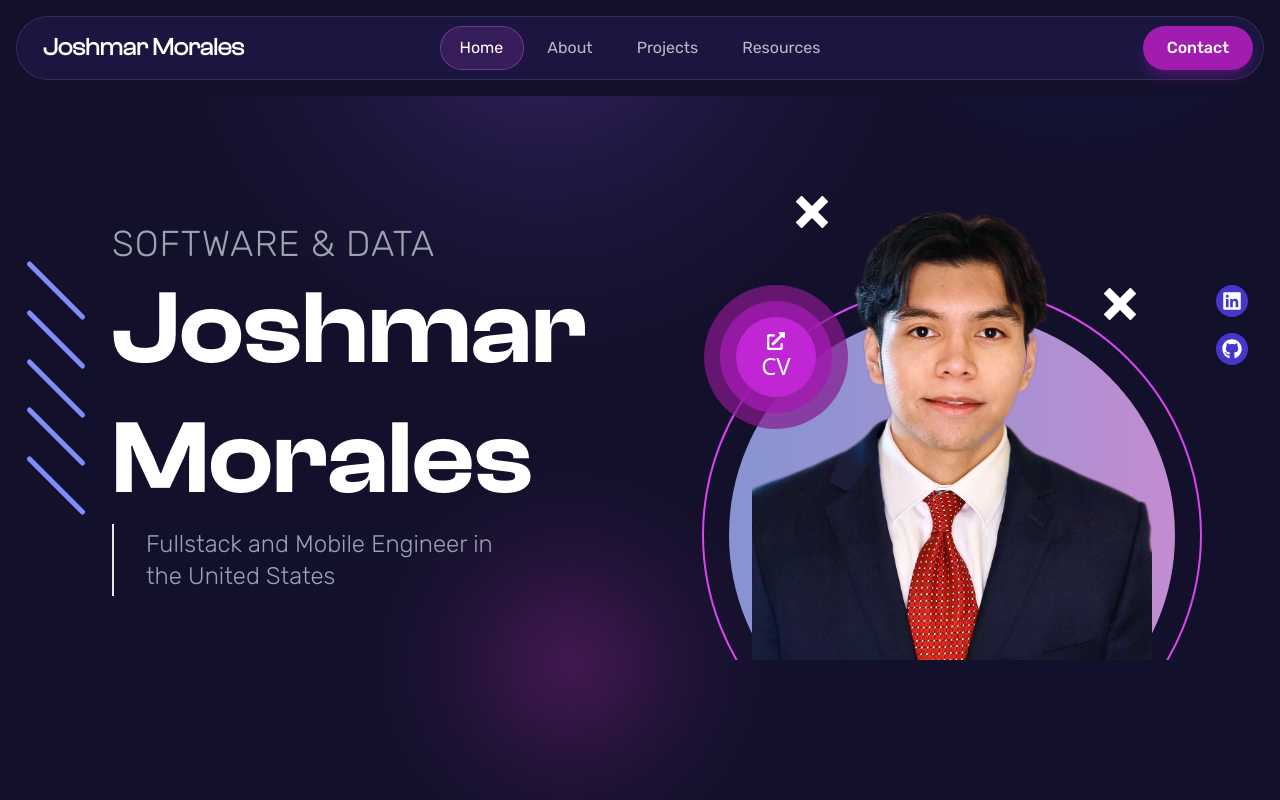
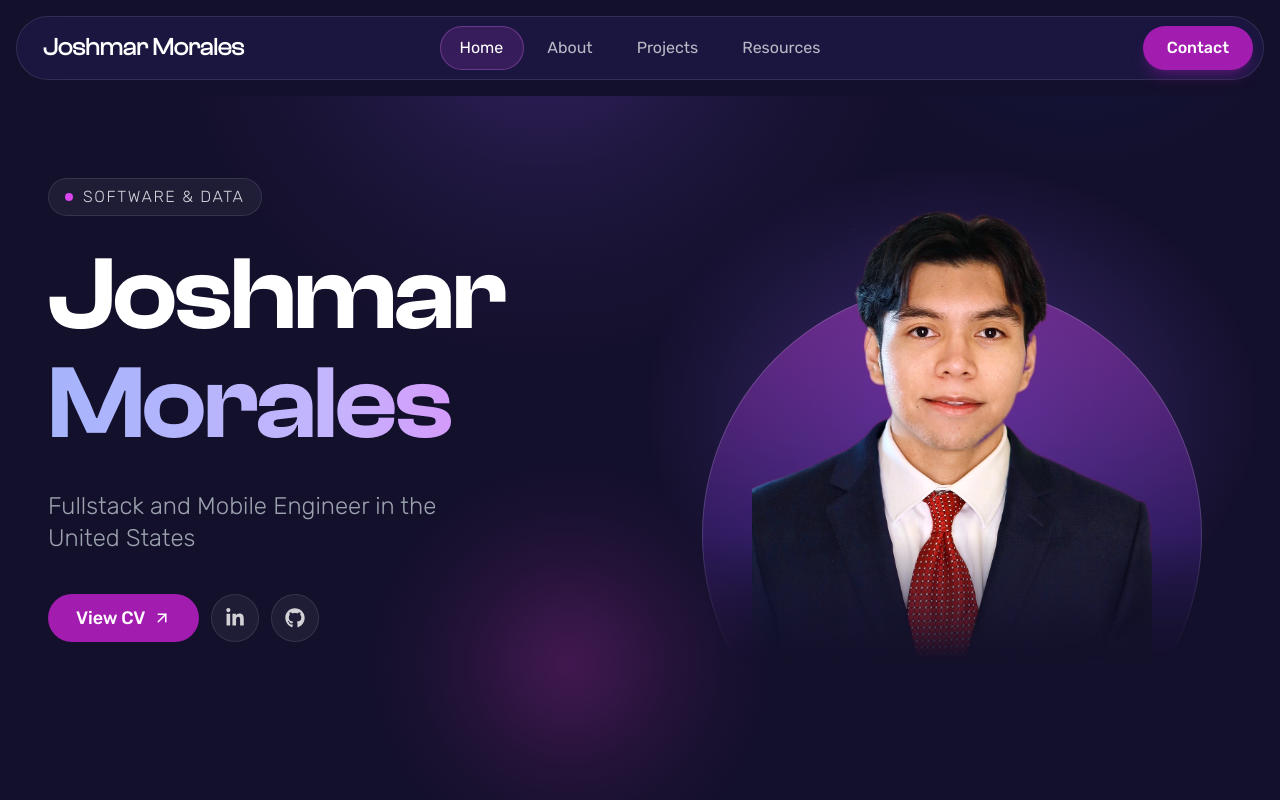
Before and after one commit to kahalagan00/cv-25, a Next.js app: page / in a window 1280 px wide. Shown: the top 800 px of the page. Built offline with nearby package versions, Linux system fonts and the light colour scheme; a web font is replaced by a local one.

Commit message:
Redesigned the home hero with a glass eyebrow pill, a stacked gradient name, a single CV and social action row, and a glowing portrait backdrop that fades into the page, removing the floating buttons and decorative dashes and crosses

```diff
--- a/src/app/_components/home/ProfileSection.tsx
+++ b/src/app/_components/home/ProfileSection.tsx
@@ -1,71 +1,85 @@
 "use client";
 import { Rubik } from "next/font/google";
 import Image from "next/image";
-import { FaExternalLinkAlt, FaGithub, FaLinkedin } from "react-icons/fa";
-import { ImCross } from "react-icons/im";
+import { FaGithub, FaLinkedinIn } from "react-icons/fa";
+import { LuArrowUpRight } from "react-icons/lu";
 import { DOCUMENT_PATHS, SOCIAL_LINKS } from "../../_utils/constants";
 
-const rubikRegular = Rubik({ weight: "300", subsets: ["latin"] });
+const rubik = Rubik({ subsets: ["latin"] });
+
+const FOCUS_RING =
+  "focus-visible:outline focus-visible:outline-2 focus-visible:outline-offset-2 focus-visible:outline-fuchsia-400";
+
+const SOCIAL_BUTTON = `${FOCUS_RING} flex h-12 w-12 items-center justify-center rounded-full border border-white/10 bg-white/5 text-xl text-white/80 transition-colors hover:bg-white/10 hover:text-white`;
 
 const ProfileSection: React.FC = () => {
   return (
     <>
-      <div className="relative z-10 w-full pl-16 pr-4 pt-16 sm:pl-24 lg:w-1/2">
-        <h2
-          className={`${rubikRegular.className} text-xl uppercase tracking-wide text-gray-400 sm:text-3xl xl:text-4xl`}
+      <div className="relative z-10 flex w-full flex-col justify-center px-4 pt-16 sm:px-8 lg:w-1/2 lg:pt-0">
+        <p
+          className={`${rubik.className} mb-6 flex w-fit items-center gap-x-2.5 rounded-full border border-white/10 bg-white/5 px-4 py-1.5 text-sm font-light uppercase tracking-widest text-gray-300 sm:text-base`}
         >
+          <span aria-hidden className="h-2 w-2 rounded-full bg-fuchsia-500" />
           Software & Data
-        </h2>
-        <h1 className="break-words font-clashsemibold text-[2.5rem] leading-tight text-white sm:text-[6rem] lg:text-[5rem] xl:text-[6.5rem] 2xl:text-[8rem]">
-          Joshmar Morales
+        </p>
+        <h1 className="break-words font-clashsemibold text-[3.5rem] leading-[1.05] tracking-tight text-white sm:text-[6rem] lg:text-[5rem] xl:text-[6.5rem] 2xl:text-[8rem]">
+          <span className="block">Joshmar</span>{" "}
+          <span className="block bg-gradient-to-r from-indigo-300 via-violet-300 to-fuchsia-400 bg-clip-text pb-2 text-transparent">
+            Morales
+          </span>
         </h1>
 
-        <div
-          className={`${rubikRegular.className} max-w-[300px] border-l-2 border-l-gray-200 py-1 pl-8 text-sm text-gray-400 sm:text-xl xl:max-w-[420px] xl:text-2xl`}
+        <p
+          className={`${rubik.className} mt-6 max-w-md text-base font-light text-gray-400 sm:text-xl xl:text-2xl`}
         >
           Fullstack and Mobile Engineer in the United States
-        </div>
+        </p>
 
-        <div
-          aria-hidden
-          className="absolute left-0 top-0 flex h-[100px] translate-y-32 flex-col justify-between sm:h-[200px]"
-        >
-          {Array.from({ length: 5 }).map((_, index) => (
-            <div
-              key={index}
-              className="h-[5px] w-10 rotate-45 rounded-md bg-indigo-400 sm:w-20"
-            ></div>
-          ))}
-        </div>
-      </div>
-
-      <div className="relative z-10 mt-8 h-[500px] w-full overflow-hidden lg:mt-0 lg:h-auto lg:min-h-[500px] lg:w-1/2">
-        <div className="absolute left-1/2 top-1/4 flex h-[350px] w-[350px] -translate-x-1/2 translate-y-16 transform items-center justify-center rounded-full border-2 border-fuchsia-500 bg-transparent lg:h-[400px] lg:w-[400px] lg:translate-y-0 xl:h-[500px] xl:w-[500px]">
-          <div className="h-[90%] w-[90%] rounded-full bg-gradient-to-r from-indigo-300 via-violet-300 to-fuchsia-300 opacity-80 mix-blend-multiply"></div>
-        </div>
-
-        <div className="absolute left-16 top-1/4 z-20 flex h-32 w-32 -translate-x-12 items-center justify-center rounded-full bg-fuchsia-800 bg-opacity-70 lg:-translate-x-0 xl:h-36 xl:w-36">
-          <div className="flex h-24 w-24 items-center justify-center rounded-full bg-fuchsia-700 bg-opacity-80 xl:h-28 xl:w-28">
+        <div className="mt-10 flex flex-wrap items-center gap-3">
           <a
             href={DOCUMENT_PATHS.resume}
             target="_blank"
             rel="noreferrer"
-              aria-label="Open CV as a PDF in a new tab"
-              className="flex h-16 w-16 flex-col items-center justify-center rounded-full bg-fuchsia-600 transition-transform ease-in-out hover:bg-fuchsia-500 active:translate-y-1 xl:h-20 xl:w-20"
+            aria-label="View CV as a PDF in a new tab"
+            className={`${rubik.className} ${FOCUS_RING} group flex h-12 items-center gap-x-2 rounded-full bg-fuchsia-700 px-7 text-lg font-medium text-white transition-colors hover:bg-fuchsia-600`}
           >
-              <FaExternalLinkAlt className="text-base text-white xl:text-lg" />
-              <span className="text-xl text-white xl:text-2xl">CV</span>
+            View CV
+            <LuArrowUpRight
+              aria-hidden
+              className="transition-transform group-hover:-translate-y-0.5 group-hover:translate-x-0.5 motion-reduce:transition-none"
+            />
+          </a>
+          <a
+            href={SOCIAL_LINKS.linkedin}
+            target="_blank"
+            rel="noreferrer"
+            aria-label="LinkedIn profile"
+            className={SOCIAL_BUTTON}
+          >
+            <FaLinkedinIn aria-hidden />
+          </a>
+          <a
+            href={SOCIAL_LINKS.github}
+            target="_blank"
+            rel="noreferrer"
+            aria-label="GitHub profile"
+            className={SOCIAL_BUTTON}
+          >
+            <FaGithub aria-hidden />
           </a>
         </div>
       </div>
 
-        <ImCross
+      {/* The mask dissolves the portrait and its backdrop into the page
+          instead of cutting them off at the bottom edge. */}
+      <div className="relative z-10 mt-8 h-[500px] w-full overflow-hidden [mask-image:linear-gradient(to_bottom,black_75%,transparent)] lg:mt-0 lg:h-auto lg:min-h-[500px] lg:w-1/2">
+        <div
           aria-hidden
-          className="absolute left-1/4 top-9 h-8 w-8 text-white"
+          className="absolute inset-0 bg-[radial-gradient(closest-side,rgba(139,92,246,0.35),transparent)]"
         />
-        <ImCross
+        <div
           aria-hidden
-          className="absolute right-32 top-32 h-8 w-8 text-white"
+          className="absolute left-1/2 top-1/4 h-[350px] w-[350px] -translate-x-1/2 translate-y-16 rounded-full border border-white/15 bg-gradient-to-b from-fuchsia-500/40 via-violet-600/25 to-transparent lg:h-[400px] lg:w-[400px] lg:translate-y-0 xl:h-[500px] xl:w-[500px]"
         />
 
         <Image
@@ -76,27 +90,6 @@ const ProfileSection: React.FC = () => {
           alt="Joshmar Morales"
           className="absolute bottom-0 left-1/2 z-10 -translate-x-1/2 translate-y-16 scale-90 brightness-110 xl:translate-y-0 xl:scale-100"
         />
-
-        <div className="absolute right-0 top-1/4 z-20 flex flex-col gap-y-4">
-          <a
-            href={SOCIAL_LINKS.linkedin}
-            target="_blank"
-            aria-label="LinkedIn profile"
-          >
-            <div className="mr-4 flex h-8 w-8 items-center justify-center rounded-full bg-indigo-700 transition-all duration-150 ease-in hover:scale-125 hover:bg-indigo-500">
-              <FaLinkedin className="text-xl text-white" />
-            </div>
-          </a>
-          <a
-            href={SOCIAL_LINKS.github}
-            target="_blank"
-            aria-label="GitHub profile"
-          >
-            <div className="mr-4 flex h-8 w-8 items-center justify-center rounded-full bg-indigo-700 transition-all duration-150 ease-in hover:scale-125 hover:bg-indigo-500">
-              <FaGithub className="text-xl text-white" />
-            </div>
-          </a>
-        </div>
       </div>
     </>
   );
```
Lines whose indentation alone changed are shown as unchanged.
